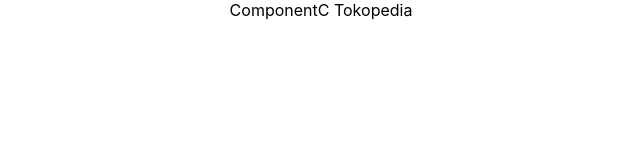
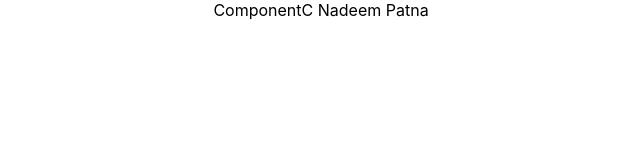
Before and after one commit to nadeemasgar/JS-React, a React (Create React App) app in the folder react-practise/: page / in a window 1280 px wide. Shown: the top 160 px of the page, without its empty margins (319-959 px from the left). Built offline with nearby package versions, Linux system fonts and the light colour scheme.

Commit message:
Context API completely covered

```diff
--- a/react-practise/src/App.js
+++ b/react-practise/src/App.js
@@ -9,10 +9,16 @@
 /* import { HOCRed } from "./components/example7/HOC";
 import { HOCGreen } from "./components/example7/HOC";
 import Counter from "./components/example7/Counter"; */
-import ComponentA from "./components/example8/ComponentA";
-import { UserProvider } from "./components/example8/useContext";
+/* import ComponentA from "./components/example8/ComponentA";
+import { UserProvider } from "./components/example8/useContext"; */
+import ComponentA from "./components/example9/ComponentA";
+import { UserProvider } from "./components/example9/useContext";
 
 function App() {
+  const obj = {
+    name: "Nadeem",
+    location: "Patna",
+  };
   return (
     <div className="App">
       {/* <Parent /> */}
@@ -23,7 +29,7 @@
       {/* <Parent6 /> */}
       {/*  <HOCRed cmp={Counter} />
       <HOCGreen cmp={Counter} /> */}
-      <UserProvider value="Tokopedia">
+      <UserProvider value={obj}>
         <ComponentA />
       </UserProvider>
     </div>
--- /dev/null
+++ b/react-practise/src/components/example9/ComponentA.js
@@ -0,0 +1,8 @@
+import React from "react";
+import ComponentB from "./ComponentB";
+
+const ComponentA = () => {
+  return <ComponentB />;
+};
+
+export default ComponentA;
--- /dev/null
+++ b/react-practise/src/components/example9/ComponentB.js
@@ -0,0 +1,8 @@
+import React from "react";
+import ComponentC from "./ComponentC";
+
+const ComponentB = () => {
+  return <ComponentC />;
+}
+
+export default ComponentB;
--- /dev/null
+++ b/react-practise/src/components/example9/ComponentC.js
@@ -0,0 +1,18 @@
+import React from "react";
+import { UserConsumer } from "./useContext";
+
+const ComponentC = () => {
+  return (
+    <UserConsumer>
+      {(obj) => {
+        return (
+          <div>
+            ComponentC {obj.name} {obj.location}
+          </div>
+        );
+      }}
+    </UserConsumer>
+  );
+};
+
+export default ComponentC;
--- /dev/null
+++ b/react-practise/src/components/example9/useContext.js
@@ -0,0 +1,13 @@
+import React from "react";
+
+const UserContext = React.createContext({ // Default Value
+  name: "Tokopedia",
+  location: "Delhi",
+});
+
+export const UserProvider = UserContext.Provider;
+
+export const UserConsumer = UserContext.Consumer;
+export default UserContext;
+
+// export { UserProvider, UserConsumer };
```
Also changed, not shown: 1 other file (tests, documents, lock files or other folders).
